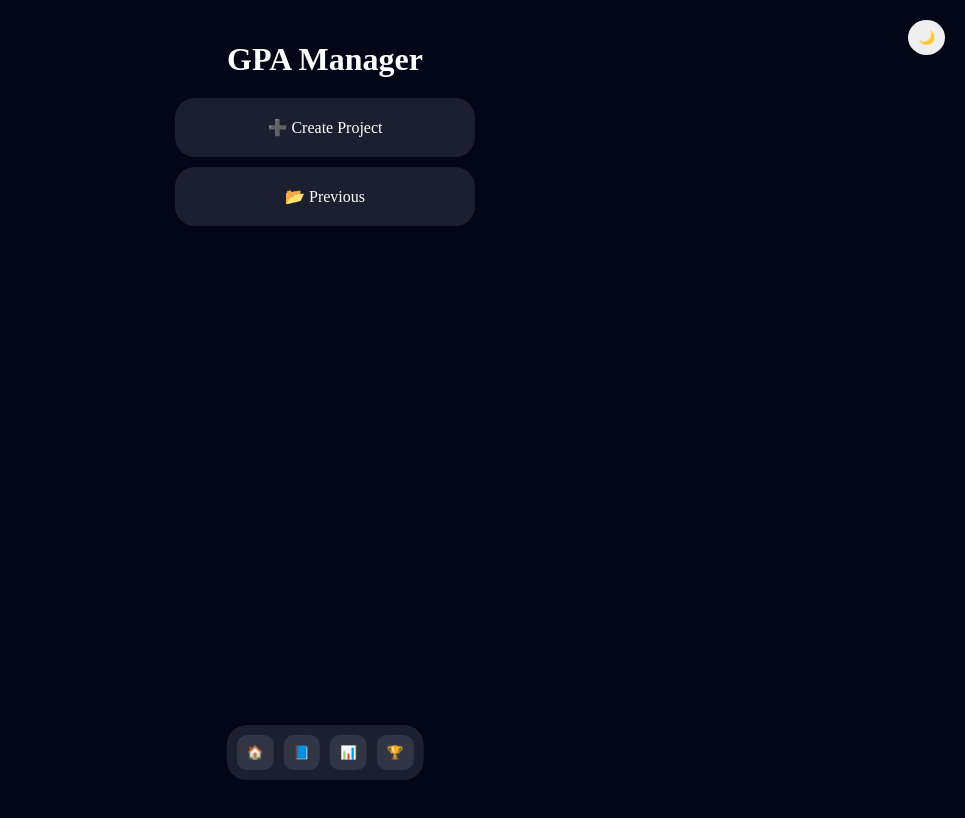
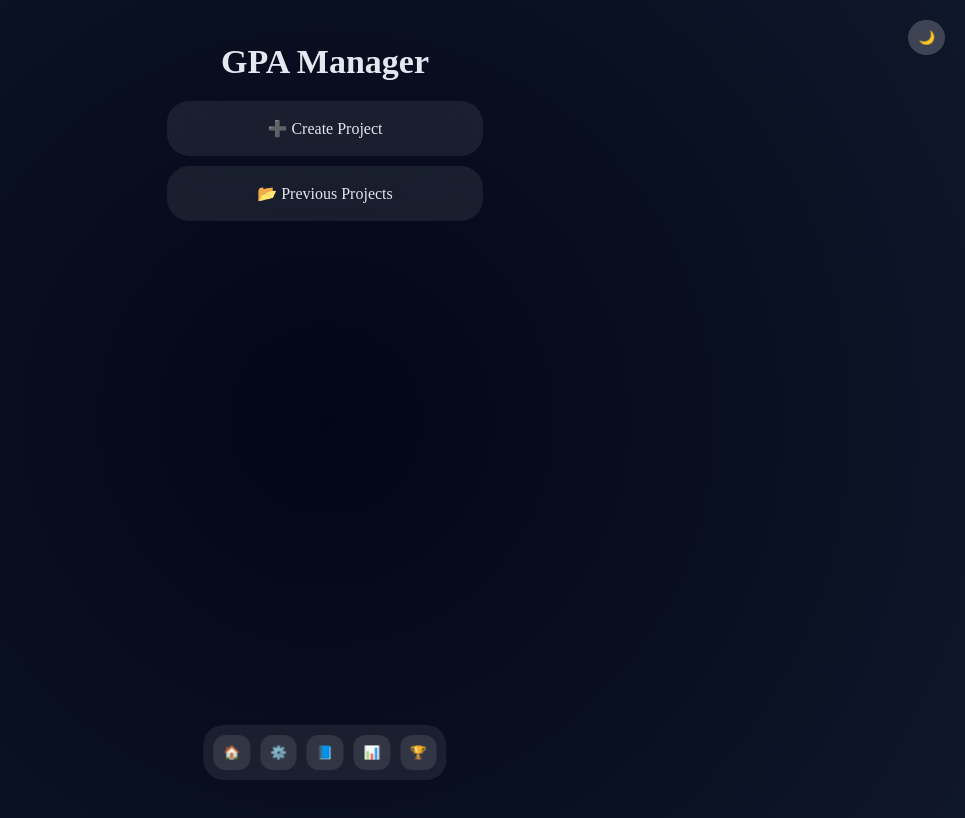
Before and after one commit to mustafaroshid99-cell/gpa-manager, a Next.js app: page / in a window 1280 px wide. Shown: the top 818 px of the page, without its empty margins (315-1280 px from the left). Built offline with nearby package versions, Linux system fonts and the light colour scheme.

Commit message:
Update page.js

```diff
--- a/app/page.js
+++ b/app/page.js
@@ -2,43 +2,47 @@
 
 import { useEffect, useState } from "react";
 
-export default function Home() { const [page, setPage] = useState("home"); const [anim, setAnim] = useState(false);
+export default function Home() { const [page, setPage] = useState("home"); const [anim, setAnim] = useState(false); const [dark, setDark] = useState(true);
 
 const [examName, setExamName] = useState(""); const [subjectCount, setSubjectCount] = useState(""); const [students, setStudents] = useState([]);
 
 const [name, setName] = useState(""); const [roll, setRoll] = useState(""); const [marks, setMarks] = useState([]); const [viewStudent, setViewStudent] = useState(null); const [searchRoll, setSearchRoll] = useState("");
 
-const [dark, setDark] = useState(true);
-
-// STORAGE useEffect(() => { const s = localStorage.getItem("students"); if (s) setStudents(JSON.parse(s)); }, []);
+// LOAD useEffect(() => { const s = localStorage.getItem("students"); if (s) setStudents(JSON.parse(s)); }, []);
 
 useEffect(() => { localStorage.setItem("students", JSON.stringify(students)); }, [students]);
 
-// NAV const go = (p) => { setAnim(true); setTimeout(() => { setPage(p); setAnim(false); }, 200); };
+// NAVIGATION const go = (p) => { setAnim(true); setTimeout(() => { setPage(p); setAnim(false); }, 250); };
 
-// GPA const gp = (m) => (m >= 80 ? 5 : m >= 70 ? 4 : m >= 60 ? 3.5 : m >= 50 ? 3 : m >= 40 ? 2 : m >= 33 ? 1 : 0);
+// GPA LOGIC const gp = (m) => (m >= 80 ? 5 : m >= 70 ? 4 : m >= 60 ? 3.5 : m >= 50 ? 3 : m >= 40 ? 2 : m >= 33 ? 1 : 0);
 
 const grade = (g) => (g === 5 ? "A+" : g >= 4 ? "A" : g >= 3.5 ? "A-" : g >= 3 ? "B" : g >= 2 ? "C" : g >= 1 ? "D" : "F");
 
-const start = () => { setMarks(Array(Number(subjectCount)).fill("")); go("app"); };
+const start = () => { if (!examName || !subjectCount) return alert("Fill setup"); setMarks(Array(Number(subjectCount)).fill("")); go("app"); };
 
-const updateMark = (i, v) => { if (v > 100 || v < 0) return alert("Marks must be 0–100"); const c = [...marks]; c[i] = v; setMarks(c); };
+const updateMark = (i, v) => { if (v === "") return; if (Number(v) > 100 || Number(v) < 0) return alert("0-100 only"); const c = [...marks]; c[i] = v; setMarks(c); };
 
-const addStudent = () => { const nums = marks.map(Number); const total = nums.reduce((a, b) => a + b, 0); const fail = nums.some((m) => m < 33); const gpa = fail ? 0 : nums.reduce((a, b) => a + gp(b), 0) / nums.length;
+const addStudent = () => { if (!name || !roll) return alert("Fill name & roll"); const nums = marks.map(Number); if (nums.some((m) => isNaN(m))) return alert("Fill marks");
+
+const total = nums.reduce((a, b) => a + b, 0);
+const fail = nums.some((m) => m < 33);
+const gpa = fail ? 0 : nums.reduce((a, b) => a + gp(b), 0) / nums.length;
 
 const obj = { name, roll, total, gpa: Number(gpa.toFixed(2)), grade: grade(gpa), status: fail ? "FAIL" : "PASS" };
 
 const idx = students.findIndex((s) => s.roll === roll);
+
 if (idx !== -1) {
-  if (!confirm("Student exists. Update?")) return;
+  if (!confirm("Student exists. Update?") ) return;
   const copy = [...students];
   copy[idx] = obj;
   setStudents(copy);
-} else setStudents([...students, obj]);
+} else {
+  setStudents([...students, obj]);
+}
 
 setViewStudent(obj);
-setName("");
-setRoll("");
+setName(""); setRoll("");
 setMarks(Array(Number(subjectCount)).fill(""));
 
 };
@@ -49,71 +53,71 @@ const merit = [...students] .sort((a, b) => b.gpa - a.gpa || b.total - a.total |
 
 const summary = () => { const pass = students.filter((s) => s.status === "PASS").length; const fail = students.length - pass; const rate = ((pass / students.length) * 100 || 0).toFixed(2); return { pass, fail, rate }; };
 
+// PDF EXPORT const exportPDF = () => { const content = merit.map(s => #${s.rank} ${s.name} (Roll ${s.roll}) GPA: ${s.gpa}).join("\n"); const blob = new Blob([content], { type: "text/plain" }); const url = URL.createObjectURL(blob); const a = document.createElement("a"); a.href = url; a.download = "merit-list.txt"; a.click(); };
+
 return ( <div style={dark ? styles.bgDark : styles.bgLight}>
 
-{/* THEME TOGGLE */}
-  <button onClick={() => setDark(!dark)} style={styles.themeBtn}>
-    {dark ? "🌙" : "☀️"}
-  </button>
+{/* THEME */}
+  <button onClick={() => setDark(!dark)} style={styles.themeBtn}>{dark ? "🌙" : "☀️"}</button>
 
-  {/* DOCK */}
+  {/* NAV */}
   <div style={styles.dock}>
-    <button onClick={() => go("home")} style={styles.dockBtn}>🏠</button>
-    <button onClick={() => go("app")} style={styles.dockBtn}>📘</button>
-    <button onClick={() => go("summary")} style={styles.dockBtn}>📊</button>
-    <button onClick={() => go("merit")} style={styles.dockBtn}>🏆</button>
+    {["home","setup","app","summary","merit"].map((p,i)=> (
+      <button key={i} onClick={()=>go(p)} style={styles.dockBtn}>{["🏠","⚙️","📘","📊","🏆"][i]}</button>
+    ))}
   </div>
 
-  <div style={{ opacity: anim ? 0 : 1, transform: anim ? "translateX(10px)" : "none", transition: "0.3s" }}>
+  <div style={{
+    transform: anim ? "scale(0.95) translateY(25px)" : "scale(1)",
+    opacity: anim ? 0 : 1,
+    transition: "0.4s cubic-bezier(.4,2,.6,1)"
+  }}>
 
-    {/* HOME */}
     {page === "home" && (
       <div style={styles.center}>
         <h1 style={styles.title}>GPA Manager</h1>
-
-        <div style={styles.bigBtn} onClick={() => go("setup")}>➕ Create Project</div>
-        <div style={styles.bigBtn} onClick={() => go("app")}>📂 Previous</div>
+        <div style={styles.bigCard} onClick={()=>go("setup")}>➕ Create Project</div>
+        <div style={styles.bigCard} onClick={()=>go("app")}>📂 Previous Projects</div>
       </div>
     )}
 
-    {/* SETUP */}
     {page === "setup" && (
       <div style={styles.card}>
-        <input placeholder="Exam Name" value={examName} onChange={(e) => setExamName(e.target.value)} />
-        <input placeholder="Subjects" value={subjectCount} onChange={(e) => setSubjectCount(e.target.value)} />
+        <h2>Setup</h2>
+        <input placeholder="Exam" value={examName} onChange={(e)=>setExamName(e.target.value)} />
+        <input placeholder="Subjects" value={subjectCount} onChange={(e)=>setSubjectCount(e.target.value)} />
         <button style={styles.primary} onClick={start}>Start</button>
       </div>
     )}
 
-    {/* APP */}
     {page === "app" && (
       <div style={styles.card}>
-        <h2>{examName}</h2>
+        <h2>{examName || "Class"}</h2>
 
-        <input placeholder="Name" value={name} onChange={(e) => setName(e.target.value)} />
-        <input placeholder="Roll" value={roll} onChange={(e) => setRoll(e.target.value)} />
+        <input placeholder="Name" value={name} onChange={(e)=>setName(e.target.value)} />
+        <input placeholder="Roll" value={roll} onChange={(e)=>setRoll(e.target.value)} />
 
-        {marks.map((m, i) => (
-          <input key={i} value={m} onChange={(e) => updateMark(i, e.target.value)} placeholder={`Sub ${i + 1}`} />
+        {marks.map((m,i)=>(
+          <input key={i} type="number" value={m} placeholder={`Sub ${i+1}`} onChange={(e)=>updateMark(i,e.target.value)} />
         ))}
 
-        <button style={styles.primary} onClick={addStudent}>Add</button>
+        <button style={styles.primary} onClick={addStudent}>➕ Add</button>
 
-        <input placeholder="Search Roll" value={searchRoll} onChange={(e) => setSearchRoll(e.target.value)} />
-        <button style={styles.secondary} onClick={search}>Search</button>
+        <input placeholder="Search Roll" value={searchRoll} onChange={(e)=>setSearchRoll(e.target.value)} />
+        <button style={styles.secondary} onClick={search}>🔍</button>
 
         {viewStudent && (
-          <div style={styles.result}>
+          <div style={{...styles.result, borderLeft: viewStudent.status==="PASS"?"4px solid #22c55e":"4px solid #ef4444"}}>
             <h3>{viewStudent.name}</h3>
+            <p>Roll: {viewStudent.roll}</p>
+            <p>Total: {viewStudent.total}</p>
             <p>GPA: {viewStudent.gpa}</p>
-            <p>Total: {viewStudent.total}</p>
-            <p>{viewStudent.grade}</p>
+            <p>{viewStudent.grade} ({viewStudent.status})</p>
           </div>
         )}
       </div>
     )}
 
-    {/* SUMMARY */}
     {page === "summary" && (
       <div style={styles.card}>
         <h2>Summary</h2>
@@ -123,11 +127,11 @@ return ( <div style={dark ? styles.bgDark : styles.bgLight}>
       </div>
     )}
 
-    {/* MERIT */}
     {page === "merit" && (
       <div style={styles.card}>
         <h2>Merit</h2>
-        {merit.map((s) => (
+        <button style={styles.primary} onClick={exportPDF}>📄 Export</button>
+        {merit.map((s)=> (
           <div key={s.roll} style={styles.row}>#{s.rank} {s.name} ({s.roll})</div>
         ))}
       </div>
@@ -138,26 +142,24 @@ return ( <div style={dark ? styles.bgDark : styles.bgLight}>
 
 ); }
 
-const styles = { bgDark: { minHeight: "100vh", padding: 20, background: "#020617", color: "white" }, bgLight: { minHeight: "100vh", padding: 20, background: "#f1f5f9", color: "black" },
+const styles = { bgDark:{minHeight:"100vh",padding:20,background:"radial-gradient(circle,#020617,#0f172a)",color:"#e2e8f0"}, bgLight:{minHeight:"100vh",padding:20,background:"#f1f5f9",color:"#020617"},
 
-title: { fontSize: 32, textAlign: "center", marginBottom: 20 },
+title:{fontSize:34,fontWeight:"bold",marginBottom:20}, center:{textAlign:"center"},
 
-center: { textAlign: "center" },
+bigCard:{margin:"10px auto",padding:18,maxWidth:280,borderRadius:22,background:"rgba(255,255,255,0.08)",backdropFilter:"blur(25px)",cursor:"pointer",transition:"0.25s"},
 
-bigBtn: { margin: "10px auto", padding: 20, maxWidth: 260, borderRadius: 20, background: "rgba(255,255,255,0.1)", cursor: "pointer" },
+card:{padding:20,borderRadius:22,background:"rgba(255,255,255,0.08)",backdropFilter:"blur(25px)",boxShadow:"0 10px 30px rgba(0,0,0,0.2)"},
 
-card: { padding: 20, borderRadius: 20, background: "rgba(255,255,255,0.08)", backdropFilter: "blur(20px)" },
+primary:{marginTop:10,padding:12,borderRadius:14,border:"none",background:"linear-gradient(135deg,#3b82f6,#22c55e)",color:"white"},
 
-primary: { marginTop: 10, padding: 10, borderRadius: 10, border: "none", background: "linear-gradient(135deg,#22c55e,#3b82f6)", color: "white" },
+secondary:{marginTop:10,padding:12,borderRadius:14,border:"1px solid #94a3b8",background:"transparent"},
 
-secondary: { marginTop: 10, padding: 10, borderRadius: 10, border: "1px solid gray", background: "transparent" },
+result:{marginTop:12,padding:14,borderRadius:16,background:"rgba(59,130,246,0.15)"},
 
-result: { marginTop: 10, padding: 10, borderRadius: 10, background: "rgba(59,130,246,0.2)" },
+dock:{position:"fixed",bottom:20,left:"50%",transform:"translateX(-50%)",display:"flex",gap:10,padding:10,borderRadius:20,background:"rgba(255,255,255,0.08)",backdropFilter:"blur(20px)"},
 
-dock: { position: "fixed", bottom: 20, left: "50%", transform: "translateX(-50%)", display: "flex", gap: 10, padding: 10, borderRadius: 20, background: "rgba(255,255,255,0.1)" },
+dockBtn:{padding:10,borderRadius:12,border:"none",background:"rgba(255,255,255,0.1)"},
 
-dockBtn: { padding: 10, borderRadius: 10, border: "none", background: "rgba(255,255,255,0.1)", color: "white" },
+row:{marginTop:8,padding:10,borderRadius:12,background:"rgba(255,255,255,0.08)",transition:"0.2s"},
 
-row: { marginTop: 6, padding: 8, background: "rgba(255,255,255,0.05)", borderRadius: 8 },
-
-themeBtn: { position: "fixed", top: 20, right: 20, padding: 10, borderRadius: "50%", border: "none" } };
+themeBtn:{position:"fixed",top:20,right:20,padding:10,borderRadius:"50%",border:"none",background:"rgba(255,255,255,0.2)"} };
```
